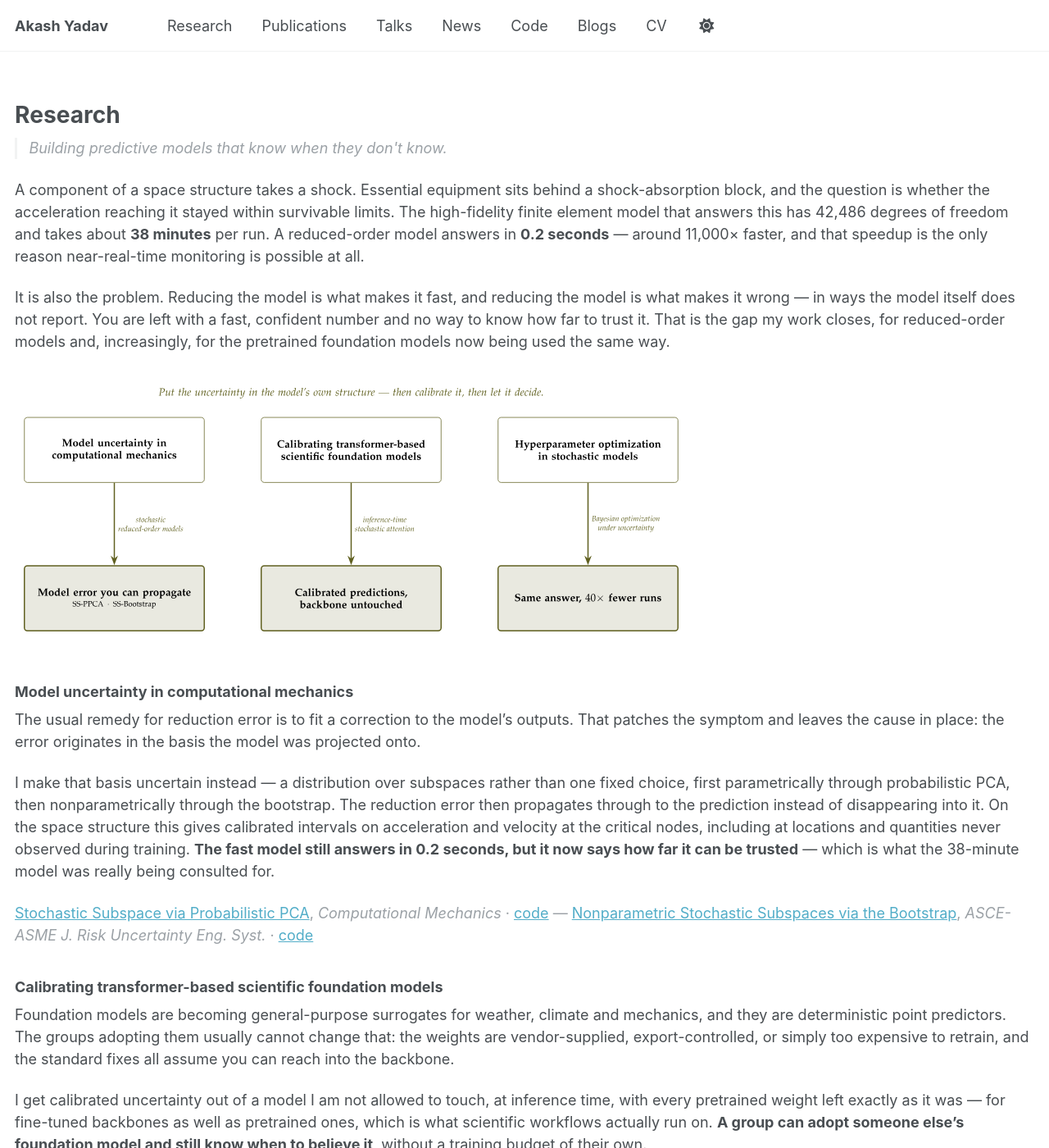
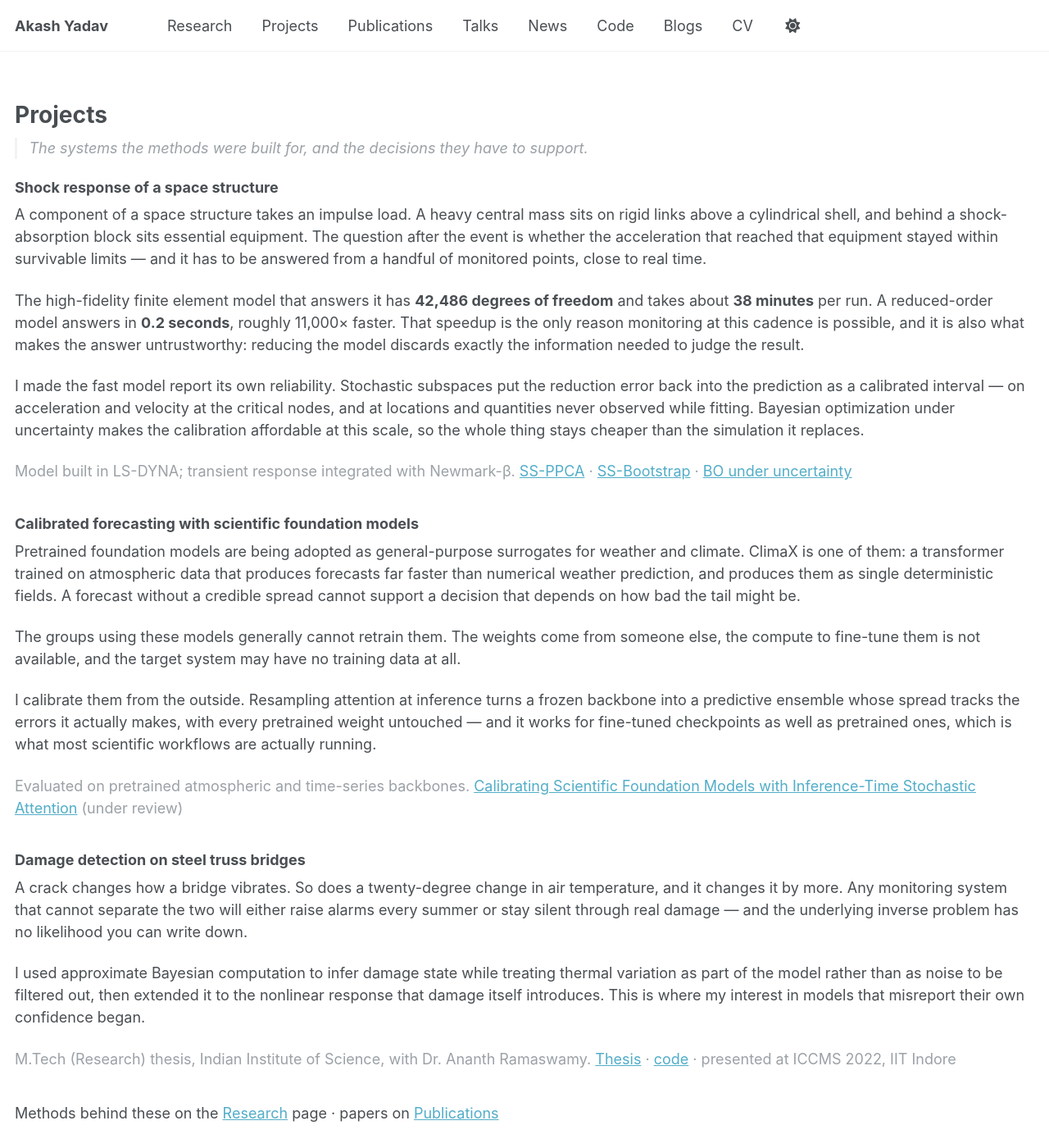
Before and after one commit to akashyadav0210/akashyadav0210.github.io, a Jekyll site: the page built from _pages/projects.md, in a window 1280 px wide and 1400 px high. Shown: the whole window at 82% size. Built offline with Jekyll 4.4.1, drawn with Linux system fonts in a browser that asks for light colours; some of the changed text lies outside the part shown.

Commit message:
Split methods from applications: new Projects page
Research is now purely methodological; Projects carries the systems.

Projects covers three applications:
- Shock response of a space structure: the 42,486-DOF LS-DYNA component,
  38 min high-fidelity vs 0.2 s reduced, and what the reduction costs
- Calibrated forecasting with scientific foundation models: ClimaX as a
  pretrained atmospheric backbone that cannot be retrained
- Damage detection on steel truss bridges: the M.Tech ABC work, labelled as
  such, with thesis and code links

Guarding against the failure mode this split invites: a reviewer who reads
only /research/ would see method development again, which is what the
fellowship panel criticised. So every method on the research page names the
system it was applied to and links to the anchor for it, and the intro points
at Projects before the first method appears.

URL handling: /projects/ previously redirected to /research/, from when the
research page lived there. That redirect is removed and /projects/ is now the
applications page. The redirect was only live for a few hours, so no
meaningful links are broken.

Verified: both cross-page anchors resolve, and the IISc thesis and ABC_SHM
links return 200.

```diff
--- a/_data/navigation.yml
+++ b/_data/navigation.yml
@@ -10,6 +10,9 @@
 main:
   - title: "Research"
     url: /research/
+
+  - title: "Projects"
+    url: /projects/
 
   - title: "Publications"
     url: /publications/
--- a/_pages/projects.md
+++ b/_pages/projects.md
@@ -1,70 +1,57 @@
 ---
-title: "Research"
+title: "Projects"
 layout: single_noauthor
-permalink: /research/
+permalink: /projects/
 author_profile: true
-redirect_from:
-  - /projects/
 toc: false
 custom_css: research
 ---
 
 {% include base_path %}
 
-<p class="rp-lede">Building predictive models that know when they don't know.</p>
-
-A component of a space structure takes a shock. Essential equipment sits behind a shock-absorption block, and the question is whether the acceleration reaching it stayed within survivable limits. The high-fidelity finite element model that answers this has 42,486 degrees of freedom and takes about **38 minutes** per run. A reduced-order model answers in **0.2 seconds** — around 11,000× faster, and that speedup is the only reason near-real-time monitoring is possible at all.
-
-It is also the problem. Reducing the model is what makes it fast, and reducing the model is what makes it wrong — in ways the model itself does not report. You are left with a fast, confident number and no way to know how far to trust it. That is the gap my work closes, for reduced-order models and, increasingly, for the pretrained foundation models now being used the same way.
-
-<figure class="rp-fig">
-  <div class="rp-fig-scroll">
-    <img src="{{ base_path }}/images/research/research-done.svg" alt="Three lines of completed work. Model uncertainty in computational mechanics, addressed with stochastic reduced-order models, giving model error you can propagate. Calibrating transformer-based scientific foundation models, addressed with inference-time stochastic attention, giving calibrated predictions with the backbone untouched. Hyperparameter optimization in stochastic models, addressed with Bayesian optimization under uncertainty, reaching the same answer in 40 times fewer runs.">
-  </div>
-</figure>
+<p class="rp-lede">The systems the methods were built for, and the decisions they have to support.</p>
 
 <div class="rp-entry" markdown="1">
 
-### Model uncertainty in computational mechanics
+### Shock response of a space structure
+{: #space-structure }
 
-The usual remedy for reduction error is to fit a correction to the model's outputs. That patches the symptom and leaves the cause in place: the error originates in the basis the model was projected onto.
+A component of a space structure takes an impulse load. A heavy central mass sits on rigid links above a cylindrical shell, and behind a shock-absorption block sits essential equipment. The question after the event is whether the acceleration that reached that equipment stayed within survivable limits — and it has to be answered from a handful of monitored points, close to real time.
 
-I make that basis uncertain instead — a distribution over subspaces rather than one fixed choice, first parametrically through probabilistic PCA, then nonparametrically through the bootstrap. The reduction error then propagates through to the prediction instead of disappearing into it. On the space structure this gives calibrated intervals on acceleration and velocity at the critical nodes, including at locations and quantities never observed during training. **The fast model still answers in 0.2 seconds, but it now says how far it can be trusted** — which is what the 38-minute model was really being consulted for.
+The high-fidelity finite element model that answers it has **42,486 degrees of freedom** and takes about **38 minutes** per run. A reduced-order model answers in **0.2 seconds**, roughly 11,000× faster. That speedup is the only reason monitoring at this cadence is possible, and it is also what makes the answer untrustworthy: reducing the model discards exactly the information needed to judge the result.
 
-<p class="rp-key"><a href="https://doi.org/10.1007/s00466-025-02701-6">Stochastic Subspace via Probabilistic PCA</a>, <em>Computational Mechanics</em> · <a href="https://github.com/UQUH/SS_PPCA">code</a> — <a href="https://doi.org/10.1061/AJRUA6.RUENG-1948">Nonparametric Stochastic Subspaces via the Bootstrap</a>, <em>ASCE-ASME J. Risk Uncertainty Eng. Syst.</em> · <a href="https://github.com/UQUH/SS_Bootstrap">code</a></p>
+I made the fast model report its own reliability. Stochastic subspaces put the reduction error back into the prediction as a calibrated interval — on acceleration and velocity at the critical nodes, and at locations and quantities never observed while fitting. Bayesian optimization under uncertainty makes the calibration affordable at this scale, so the whole thing stays cheaper than the simulation it replaces.
+
+<p class="rp-key">Model built in LS-DYNA; transient response integrated with Newmark-β. <a href="https://doi.org/10.1007/s00466-025-02701-6">SS-PPCA</a> · <a href="https://doi.org/10.1061/AJRUA6.RUENG-1948">SS-Bootstrap</a> · <a href="https://doi.org/10.1061/AJRUA6.RUENG-1854">BO under uncertainty</a></p>
 
 </div>
 
 <div class="rp-entry" markdown="1">
 
-### Calibrating transformer-based scientific foundation models
+### Calibrated forecasting with scientific foundation models
+{: #foundation-models }
 
-Foundation models are becoming general-purpose surrogates for weather, climate and mechanics, and they are deterministic point predictors. The groups adopting them usually cannot change that: the weights are vendor-supplied, export-controlled, or simply too expensive to retrain, and the standard fixes all assume you can reach into the backbone.
+Pretrained foundation models are being adopted as general-purpose surrogates for weather and climate. ClimaX is one of them: a transformer trained on atmospheric data that produces forecasts far faster than numerical weather prediction, and produces them as single deterministic fields. A forecast without a credible spread cannot support a decision that depends on how bad the tail might be.
 
-I get calibrated uncertainty out of a model I am not allowed to touch, at inference time, with every pretrained weight left exactly as it was — for fine-tuned backbones as well as pretrained ones, which is what scientific workflows actually run on. **A group can adopt someone else's foundation model and still know when to believe it**, without a training budget of their own.
+The groups using these models generally cannot retrain them. The weights come from someone else, the compute to fine-tune them is not available, and the target system may have no training data at all.
 
-<p class="rp-key"><a href="https://arxiv.org/abs/2604.19530">Calibrating Scientific Foundation Models with Inference-Time Stochastic Attention</a> (under review)</p>
+I calibrate them from the outside. Resampling attention at inference turns a frozen backbone into a predictive ensemble whose spread tracks the errors it actually makes, with every pretrained weight untouched — and it works for fine-tuned checkpoints as well as pretrained ones, which is what most scientific workflows are actually running.
+
+<p class="rp-key">Evaluated on pretrained atmospheric and time-series backbones. <a href="https://arxiv.org/abs/2604.19530">Calibrating Scientific Foundation Models with Inference-Time Stochastic Attention</a> (under review)</p>
 
 </div>
 
 <div class="rp-entry" markdown="1">
 
-### Hyperparameter optimization in stochastic models
+### Damage detection on steel truss bridges
+{: #shm }
 
-None of the above is usable if calibrating it costs more than the simulation it replaces. The stochastic models above carry a hyperparameter that has to be tuned, every evaluation of it is itself random, and the standard fix is to average that randomness away by sampling repeatedly — on a 42,486-DOF problem that is exactly the cost you were trying to avoid.
+A crack changes how a bridge vibrates. So does a twenty-degree change in air temperature, and it changes it by more. Any monitoring system that cannot separate the two will either raise alarms every summer or stay silent through real damage — and the underlying inverse problem has no likelihood you can write down.
 
-I treat the objective's own uncertainty as part of the objective rather than as noise to suppress. **The same parameter is reached with 40× fewer evaluations than scalar bounded optimization and 15× fewer than standard Gaussian-process Bayesian optimization** — the difference between a method that works in a paper and one that runs inside somebody's workflow.
+I used approximate Bayesian computation to infer damage state while treating thermal variation as part of the model rather than as noise to be filtered out, then extended it to the nonlinear response that damage itself introduces. This is where my interest in models that misreport their own confidence began.
 
-<p class="rp-key"><a href="https://doi.org/10.1061/AJRUA6.RUENG-1854">Bayesian Optimization under Uncertainty for Training a Scale Parameter in Stochastic Models</a> · <a href="https://github.com/UQUH/SO-BO-scale">code</a></p>
+<p class="rp-key">M.Tech (Research) thesis, Indian Institute of Science, with Dr. Ananth Ramaswamy. <a href="https://etd.iisc.ac.in/handle/2005/6115">Thesis</a> · <a href="https://github.com/akashyadav0210/ABC_SHM">code</a> · presented at ICCMS 2022, IIT Indore</p>
 
 </div>
 
-<div class="rp-entry" markdown="1">
-
-### Where this started
-
-Structural health monitoring, where a damage signal and a seasonal temperature swing look alike in the data. A monitoring system that cannot tell them apart will report a crack that is not there, or miss one that is — and it will do either with complete confidence. That is the problem I have been working on ever since, in progressively more general form.
-
-</div>
-
-Full list on [Publications]({{ base_path }}/publications/) · repositories on [Code]({{ base_path }}/code/) · [Talks]({{ base_path }}/talks/)
+Methods behind these on the [Research]({{ base_path }}/research/) page · papers on [Publications]({{ base_path }}/publications/)
--- /dev/null
+++ b/_pages/research.md
@@ -0,0 +1,68 @@
+---
+title: "Research"
+layout: single_noauthor
+permalink: /research/
+author_profile: true
+toc: false
+custom_css: research
+---
+
+{% include base_path %}
+
+<p class="rp-lede">Building predictive models that know when they don't know.</p>
+
+Fast models are useful because they discard information, and dangerous for the same reason. A reduced-order model runs in a fraction of the time of the simulation it replaces; a pretrained foundation model emulates physics it was never shown. Both return a confident number, and neither reports how much of that number is an artifact of the shortcut that made it fast.
+
+My methodological work puts the uncertainty in the model's own structure rather than in a correction bolted onto its outputs, then calibrates it against the errors the model actually makes. See [Projects]({{ base_path }}/projects/) for the systems these methods were built for.
+
+<figure class="rp-fig">
+  <div class="rp-fig-scroll">
+    <img src="{{ base_path }}/images/research/research-done.svg" alt="Three lines of completed work. Model uncertainty in computational mechanics, addressed with stochastic reduced-order models, giving model error you can propagate. Calibrating transformer-based scientific foundation models, addressed with inference-time stochastic attention, giving calibrated predictions with the backbone untouched. Hyperparameter optimization in stochastic models, addressed with Bayesian optimization under uncertainty, reaching the same answer in 40 times fewer runs.">
+  </div>
+</figure>
+
+<div class="rp-entry" markdown="1">
+
+### Model uncertainty in computational mechanics
+
+The usual remedy for reduction error is to fit a correction to the model's outputs. That patches the symptom and leaves the cause in place: the error originates in the basis the model was projected onto.
+
+I make that basis uncertain instead — a distribution over subspaces rather than one fixed choice, first parametrically through probabilistic PCA, then nonparametrically through the bootstrap, which drops the Gaussian assumption and works from the empirical distribution directly. The reduction error then propagates through to the prediction rather than disappearing into it, **including at locations and quantities never observed during training**.
+
+<p class="rp-key">Applied to <a href="{{ base_path }}/projects/#space-structure">shock response of a space structure</a> · <a href="https://doi.org/10.1007/s00466-025-02701-6">Stochastic Subspace via Probabilistic PCA</a>, <em>Computational Mechanics</em> · <a href="https://github.com/UQUH/SS_PPCA">code</a> — <a href="https://doi.org/10.1061/AJRUA6.RUENG-1948">Nonparametric Stochastic Subspaces via the Bootstrap</a>, <em>ASCE-ASME J. Risk Uncertainty Eng. Syst.</em> · <a href="https://github.com/UQUH/SS_Bootstrap">code</a></p>
+
+</div>
+
+<div class="rp-entry" markdown="1">
+
+### Calibrating transformer-based scientific foundation models
+
+Foundation models are becoming general-purpose surrogates for weather, climate and mechanics, and they are deterministic point predictors. The groups adopting them usually cannot change that: the weights are vendor-supplied, export-controlled, or simply too expensive to retrain, and the standard remedies all assume access to the backbone.
+
+I get calibrated uncertainty out of a model I am not allowed to touch, at inference time, with every pretrained weight left exactly as it was — for fine-tuned backbones as well as pretrained ones, which is what scientific workflows actually run on. **A group can adopt someone else's foundation model and still know when to believe it**, without a training budget of their own.
+
+<p class="rp-key">Applied to <a href="{{ base_path }}/projects/#foundation-models">calibrated weather forecasting</a> · <a href="https://arxiv.org/abs/2604.19530">Calibrating Scientific Foundation Models with Inference-Time Stochastic Attention</a> (under review)</p>
+
+</div>
+
+<div class="rp-entry" markdown="1">
+
+### Hyperparameter optimization in stochastic models
+
+None of the above is usable if calibrating it costs more than the simulation it replaces. Stochastic models carry hyperparameters that must be tuned, every evaluation of them is itself random, and the standard fix is to average that randomness away by sampling repeatedly — which is exactly the cost you were trying to avoid.
+
+I treat the objective's own uncertainty as part of the objective rather than as noise to suppress. **The same parameter is reached with 40× fewer evaluations than scalar bounded optimization and 15× fewer than standard Gaussian-process Bayesian optimization** — the difference between a method that works in a paper and one that runs inside somebody's workflow.
+
+<p class="rp-key">Applied to <a href="{{ base_path }}/projects/#space-structure">shock response of a space structure</a> · <a href="https://doi.org/10.1061/AJRUA6.RUENG-1854">Bayesian Optimization under Uncertainty for Training a Scale Parameter in Stochastic Models</a> · <a href="https://github.com/UQUH/SO-BO-scale">code</a></p>
+
+</div>
+
+<div class="rp-entry" markdown="1">
+
+### Where this started
+
+Structural health monitoring, where a damage signal and a seasonal temperature swing look alike in the data. A monitoring system that cannot tell them apart will report a crack that is not there, or miss one that is — and it will do either with complete confidence. That is the problem I have been working on ever since, in progressively more general form.
+
+</div>
+
+[Projects]({{ base_path }}/projects/) · [Publications]({{ base_path }}/publications/) · [Code]({{ base_path }}/code/) · [Talks]({{ base_path }}/talks/)
```
Also changed, not shown: _pages/about.md (+1 -1 lines).
